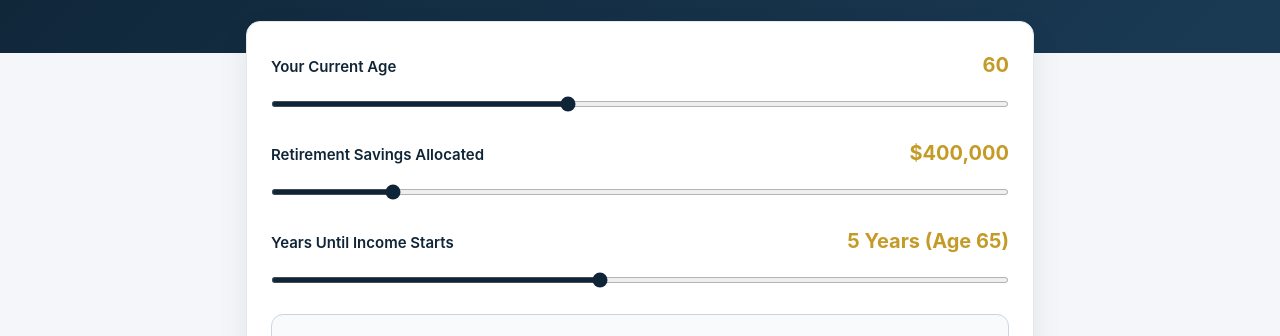
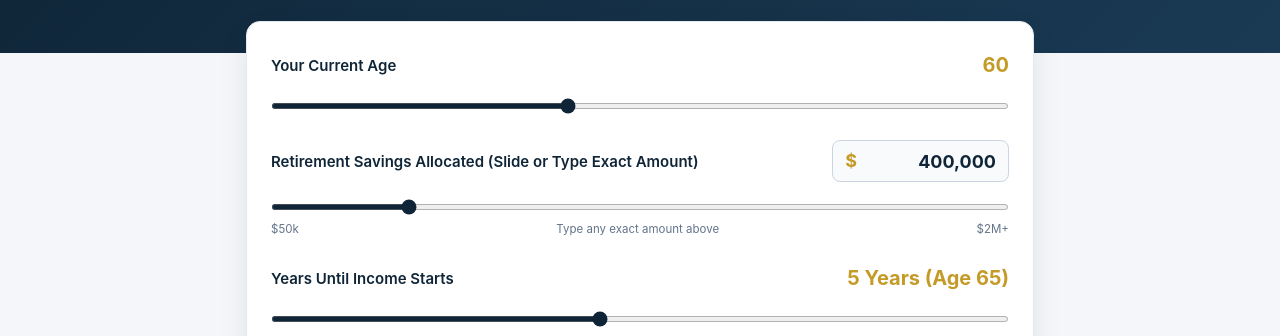
Before and after one commit to jromangfi21/retirement-calculators, a plain HTML site: page future-income.html in a window 1280 px wide. Shown: the part 199-535 px from the top of the page. Drawn offline with Linux system fonts and the light colour scheme.

Commit message:
Update future-income.html

```diff
--- a/future-income.html
+++ b/future-income.html
@@ -58,16 +58,56 @@
     .control-header {
       display: flex;
       justify-content: space-between;
-      align-items: baseline;
-      margin-bottom: 8px;
+      align-items: center;
+      gap: 12px;
+      margin-bottom: 10px;
+      flex-wrap: wrap;
     }
     .control label { font-weight: 600; font-size: 15px; color: var(--navy); }
     .val-display { font-size: 20px; font-weight: 700; color: var(--gold); }
+    .money-input-wrap {
+      display: inline-flex;
+      align-items: center;
+      border: 1.5px solid #cbd5e1;
+      border-radius: 8px;
+      padding: 6px 12px;
+      background: #f8fafc;
+      transition: border-color 0.15s ease, box-shadow 0.15s ease;
+    }
+    .money-input-wrap:focus-within {
+      border-color: var(--gold);
+      background: #fff;
+      box-shadow: 0 0 0 3px rgba(197, 155, 39, 0.18);
+    }
+    .money-prefix {
+      font-size: 18px;
+      font-weight: 700;
+      color: var(--gold);
+      margin-right: 4px;
+    }
+    .money-input {
+      border: none;
+      background: transparent;
+      font-size: 18px;
+      font-weight: 700;
+      color: var(--navy);
+      width: 135px;
+      text-align: right;
+      outline: none;
+      font-family: inherit;
+    }
     input[type="range"] {
       width: 100%;
       accent-color: var(--navy);
       height: 6px;
       cursor: pointer;
+    }
+    .slider-hints {
+      display: flex;
+      justify-content: space-between;
+      font-size: 11.5px;
+      color: var(--muted);
+      margin-top: 4px;
     }
     .results-box {
       background: #f8fafc;
@@ -174,10 +214,18 @@
 
       <div class="control">
         <div class="control-header">
-          <label for="assets">Retirement Savings Allocated</label>
-          <span class="val-display" id="assetsVal">$400,000</span>
+          <label for="assetsInput">Retirement Savings Allocated (Slide or Type Exact Amount)</label>
+          <div class="money-input-wrap">
+            <span class="money-prefix">$</span>
+            <input type="text" inputmode="numeric" id="assetsInput" class="money-input" value="400,000" aria-label="Exact retirement savings amount" />
+          </div>
         </div>
-        <input type="range" id="assets" min="100000" max="2000000" value="400000" step="25000" />
+        <input type="range" id="assetsSlider" min="50000" max="2000000" value="400000" step="25000" />
+        <div class="slider-hints">
+          <span>$50k</span>
+          <span>Type any exact amount above</span>
+          <span>$2M+</span>
+        </div>
       </div>
 
       <div class="control">
@@ -238,25 +286,51 @@
   </footer>
 
   <script>
+    let currentAssets = 400000;
+    const sliderEl = document.getElementById('assetsSlider');
+    const inputEl = document.getElementById('assetsInput');
+
     function fmt(num) {
       return '$' + Math.round(num).toLocaleString('en-US');
     }
 
+    function parseMoney(str) {
+      const cleaned = String(str).replace(/[^0-9]/g, '');
+      return cleaned ? parseInt(cleaned, 10) : 0;
+    }
+
+    sliderEl.addEventListener('input', function () {
+      currentAssets = parseInt(this.value, 10);
+      inputEl.value = currentAssets.toLocaleString('en-US');
+      calculate();
+    });
+
+    inputEl.addEventListener('input', function () {
+      const val = parseMoney(this.value);
+      currentAssets = val;
+      sliderEl.value = Math.min(Math.max(val, 50000), 2000000);
+      calculate();
+    });
+
+    inputEl.addEventListener('blur', function () {
+      if (currentAssets < 10000) currentAssets = 10000;
+      this.value = currentAssets.toLocaleString('en-US');
+      sliderEl.value = Math.min(Math.max(currentAssets, 50000), 2000000);
+      calculate();
+    });
+
     function calculate() {
       const age = parseInt(document.getElementById('age').value, 10);
-      const assets = parseInt(document.getElementById('assets').value, 10);
+      const assets = currentAssets;
       const years = parseInt(document.getElementById('years').value, 10);
       const startAge = age + years;
 
       document.getElementById('ageVal').textContent = age;
-      document.getElementById('assetsVal').textContent = fmt(assets);
       document.getElementById('yearsVal').textContent = `${years} ${years === 1 ? 'Year' : 'Years'} (Age ${startAge})`;
 
-      // Immediate payout baseline today
       const nowRate = 0.055 + Math.max(0, age - 55) * 0.0011;
       const nowMonthly = (assets * nowRate) / 12;
 
-      // Deferred income base (illustrative 7% annual roll-up) & higher payout age
       const incomeBase = assets * Math.pow(1.07, years);
       const futureRate = 0.055 + Math.max(0, startAge - 55) * 0.0011;
 
@@ -264,8 +338,8 @@
       const highFutureMonthly = (incomeBase * (futureRate + 0.007)) / 12;
       const midFutureMonthly = (lowFutureMonthly + highFutureMonthly) / 2;
 
-      const pctIncrease = ((midFutureMonthly - nowMonthly) / nowMonthly) * 100;
-      const effectiveYield = ((midFutureMonthly * 12) / assets) * 100;
+      const pctIncrease = nowMonthly > 0 ? ((midFutureMonthly - nowMonthly) / nowMonthly) * 100 : 0;
+      const effectiveYield = assets > 0 ? ((midFutureMonthly * 12) / assets) * 100 : 0;
 
       document.getElementById('resHeading').textContent = `Projected Monthly Lifetime Income at Age ${startAge}`;
       document.getElementById('futureMonthlyOut').textContent = `${fmt(lowFutureMonthly)} – ${fmt(highFutureMonthly)} / mo`;
@@ -274,7 +348,7 @@
       document.getElementById('laterTag').textContent = `After ${years}-Year Deferral`;
       document.getElementById('laterLabel').textContent = `${fmt(midFutureMonthly)} / mo`;
 
-      const nowWidth = Math.max(20, Math.min(95, (nowMonthly / midFutureMonthly) * 100));
+      const nowWidth = midFutureMonthly > 0 ? Math.max(20, Math.min(95, (nowMonthly / midFutureMonthly) * 100)) : 50;
       document.getElementById('nowBar').style.width = `${nowWidth}%`;
       document.getElementById('laterBar').style.width = '100%';
 
@@ -283,7 +357,6 @@
     }
 
     document.getElementById('age').addEventListener('input', calculate);
-    document.getElementById('assets').addEventListener('input', calculate);
     document.getElementById('years').addEventListener('input', calculate);
     calculate();
   </script>
```
